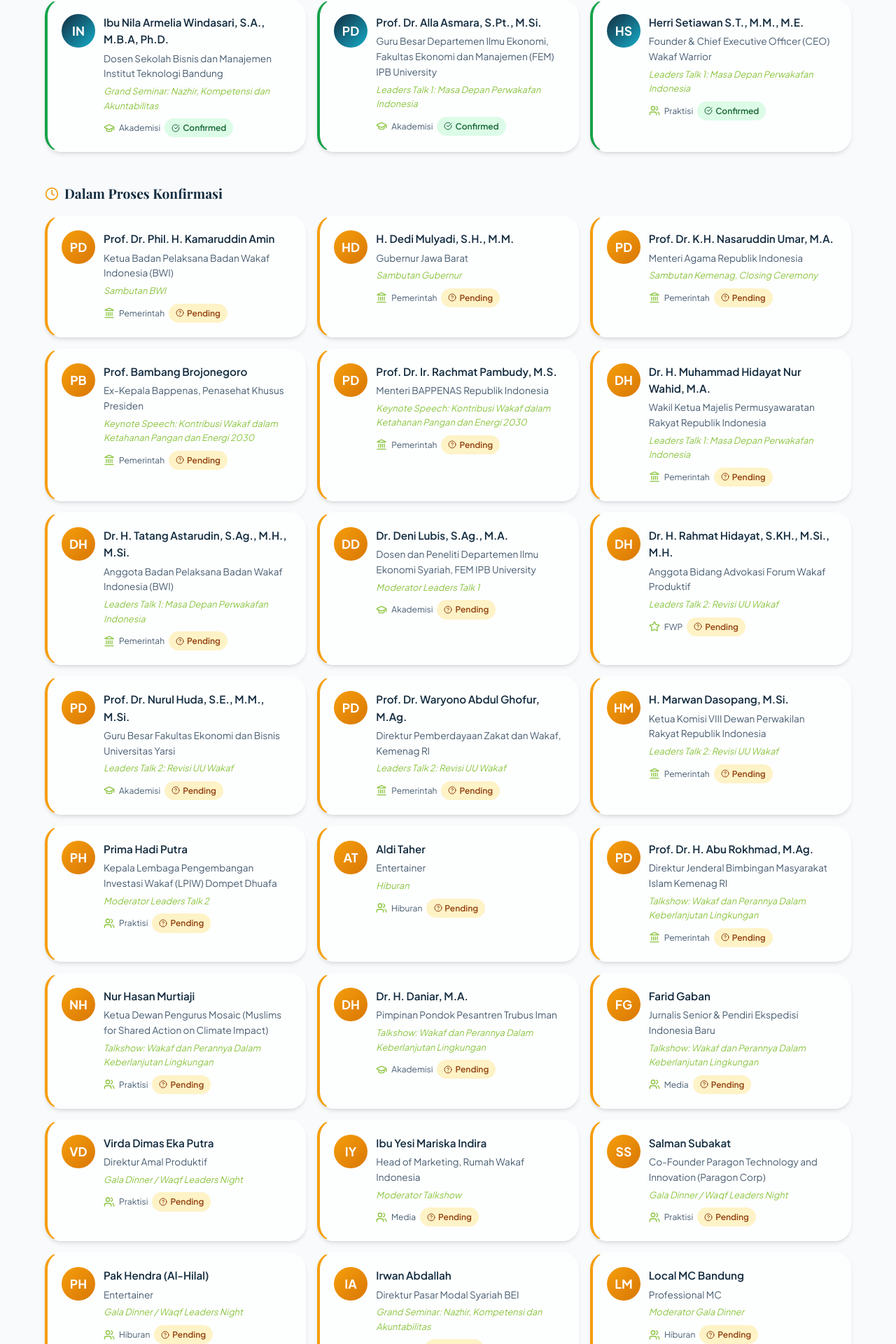
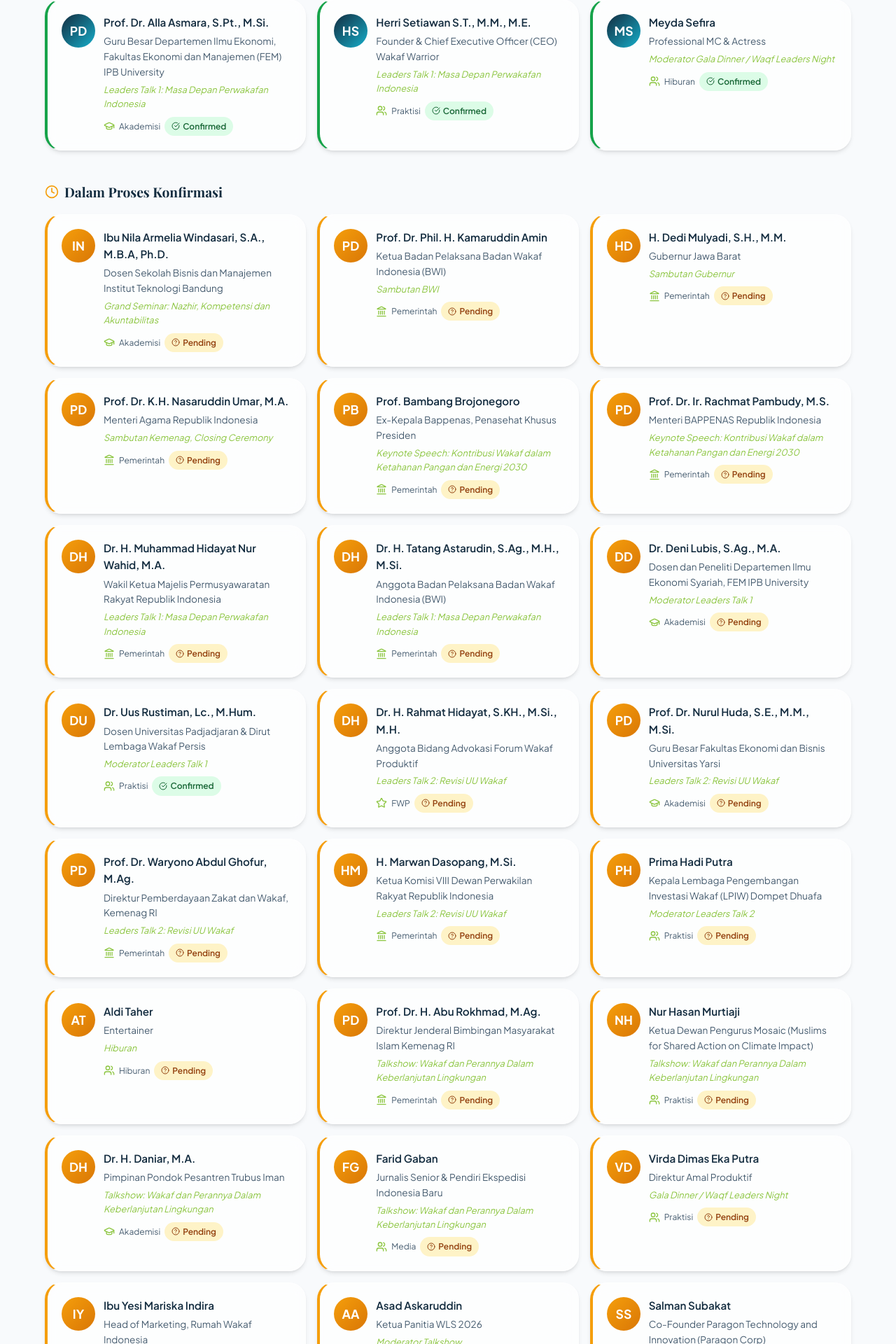
Before and after one commit to ridloabelian/fwp.or.id, a React (Vite) app: page /waqf-leaders-summit in a window 1280 px wide. Shown: the part 1601-3521 px from the top of the page at 70% size. Built offline with nearby package versions, Linux system fonts and the light colour scheme.

Commit message:
auto: sync 2026-07-07 09:36

```diff
--- a/src/data/summit.js
+++ b/src/data/summit.js
@@ -47,14 +47,6 @@ export const summitSpeakers = {
       role: 'Pembahasan Unit Manajemen Investasi, Moderator Pitching',
     },
     {
-      id: 4,
-      name: 'Ibu Nila Armelia Windasari, S.A., M.B.A, Ph.D.',
-      title: 'Dosen Sekolah Bisnis dan Manajemen Institut Teknologi Bandung',
-      status: 'confirmed',
-      category: 'Akademisi',
-      role: 'Grand Seminar: Nazhir, Kompetensi dan Akuntabilitas',
-    },
-    {
       id: 5,
       name: 'Prof. Dr. Alla Asmara, S.Pt., M.Si.',
       title: 'Guru Besar Departemen Ilmu Ekonomi, Fakultas Ekonomi dan Manajemen (FEM) IPB University',
@@ -70,8 +62,24 @@ export const summitSpeakers = {
       category: 'Praktisi',
       role: 'Leaders Talk 1: Masa Depan Perwakafan Indonesia',
     },
+    {
+      id: 33,
+      name: 'Meyda Sefira',
+      title: 'Professional MC & Actress',
+      status: 'confirmed',
+      category: 'Hiburan',
+      role: 'Moderator Gala Dinner / Waqf Leaders Night',
+    },
   ],
   pending: [
+    {
+      id: 4,
+      name: 'Ibu Nila Armelia Windasari, S.A., M.B.A, Ph.D.',
+      title: 'Dosen Sekolah Bisnis dan Manajemen Institut Teknologi Bandung',
+      status: 'cancelled',
+      category: 'Akademisi',
+      role: 'Grand Seminar: Nazhir, Kompetensi dan Akuntabilitas',
+    },
     {
       id: 7,
       name: 'Prof. Dr. Phil. H. Kamaruddin Amin',
@@ -132,8 +140,16 @@ export const summitSpeakers = {
       id: 14,
       name: 'Dr. Deni Lubis, S.Ag., M.A.',
       title: 'Dosen dan Peneliti Departemen Ilmu Ekonomi Syariah, FEM IPB University',
-      status: 'pending',
+      status: 'cancelled',
       category: 'Akademisi',
+      role: 'Moderator Leaders Talk 1',
+    },
+    {
+      id: 34,
+      name: 'Dr. Uus Rustiman, Lc., M.Hum.',
+      title: 'Dosen Universitas Padjadjaran & Dirut Lembaga Wakaf Persis',
+      status: 'confirmed',
+      category: 'Praktisi',
       role: 'Moderator Leaders Talk 1',
     },
     {
@@ -228,8 +244,16 @@ export const summitSpeakers = {
       id: 26,
       name: 'Ibu Yesi Mariska Indira',
       title: 'Head of Marketing, Rumah Wakaf Indonesia',
-      status: 'pending',
+      status: 'cancelled',
       category: 'Media',
+      role: 'Moderator Talkshow',
+    },
+    {
+      id: 35,
+      name: 'Asad Askaruddin',
+      title: 'Ketua Panitia WLS 2026',
+      status: 'confirmed',
+      category: 'FWP',
       role: 'Moderator Talkshow',
     },
     {
@@ -297,13 +321,13 @@ export const rundownDay1 = [
   { time: '09.25 - 09.35', activity: 'Sambutan Kementerian Agama RI', detail: 'Prof. Dr. K.H. Nasaruddin Umar, M.A.*', type: 'speech' },
   { time: '09.35 - 10.05', activity: 'Keynote Speech: Kontribusi Wakaf dalam Ketahanan Pangan dan Energi 2030', detail: 'Prof. Dr. Ir. Rachmat Pambudy, M.S. (Menteri BAPPENAS)*', type: 'keynote' },
   { time: '10.05 - 10.30', activity: 'Waqf Award & Photo Session', type: 'ceremony' },
-  { time: '10.30 - 12.00', activity: 'Leaders Talk 1: Masa Depan Perwakafan Indonesia', detail: '1. Prof. Dr. Alla Asmara, S.Pt., M.Si.\n2. Dr. H. Muhammad Hidayat Nur Wahid, M.A.*\n3. Herri Setiawan S.T., M.M., M.E.\n4. Dr. H. Tatang Astarudin, S.Ag., M.H., M.Si.\nModerator: Dr. Deni Lubis, S.Ag., M.A.', type: 'panel' },
+  { time: '10.30 - 12.00', activity: 'Leaders Talk 1: Masa Depan Perwakafan Indonesia', detail: '1. Prof. Dr. Alla Asmara, S.Pt., M.Si.\n2. Dr. H. Muhammad Hidayat Nur Wahid, M.A.*\n3. Herri Setiawan S.T., M.M., M.E.\n4. Dr. H. Tatang Astarudin, S.Ag., M.H., M.Si.\nModerator: Dr. Uus Rustiman, Lc., M.Hum.', type: 'panel' },
   { time: '12.00 - 13.00', activity: 'ISHOMA (Istirahat, Shalat, Makan)', type: 'break' },
   { time: '13.00 - 15.00', activity: 'Leaders Talk 2: Revisi UU Wakaf', detail: '1. Dr. H. Rahmat Hidayat, S.KH., M.Si., M.H.\n2. Prof. Dr. Nurul Huda, S.E., M.M., M.Si.\n3. Prof. Dr. Waryono Abdul Ghofur, M.Ag.\n4. H. Marwan Dasopang, M.Si.\nModerator: Prima Hadi Putra', type: 'panel' },
   { time: '15.00 - 15.30', activity: 'Coffee Break & Networking', type: 'break' },
-  { time: '15.30 - 17.00', activity: 'Talkshow: Wakaf sebagai Instrumen Penyelamat Lingkungan', detail: '1. Prof. Dr. H. Abu Rokhmad, M.Ag.\n2. Nur Hasan Murtiaji\n3. Dr. H. Daniar, M.A.\n4. Farid Gaban\nModerator: Ibu Yesi Mariska Indira', type: 'talkshow' },
+  { time: '15.30 - 17.00', activity: 'Talkshow: Wakaf sebagai Instrumen Penyelamat Lingkungan', detail: '1. Prof. Dr. H. Abu Rokhmad, M.Ag.\n2. Nur Hasan Murtiaji\n3. Dr. H. Daniar, M.A.\n4. Farid Gaban\nModerator: Asad Askaruddin', type: 'talkshow' },
   { time: '17.00 - 19.00', activity: 'Break & Persiapan Gala Dinner', type: 'break' },
-  { time: '19.00 - 21.00', activity: 'Gala Dinner & Waqf Leaders Night', detail: '1. Salman Subakat\n2. Pak Hendra (Al-Hilal)\n3. Virda Dimas Eka Putra\nModerator: Local MC Bandung', type: 'gala' },
+  { time: '19.00 - 21.00', activity: 'Gala Dinner & Waqf Leaders Night', detail: '1. Salman Subakat\n2. Pak Hendra (Al-Hilal)\n3. Virda Dimas Eka Putra\nModerator: Meyda Sefira', type: 'gala' },
 ];
 
 export const rundownDay2 = [
```
